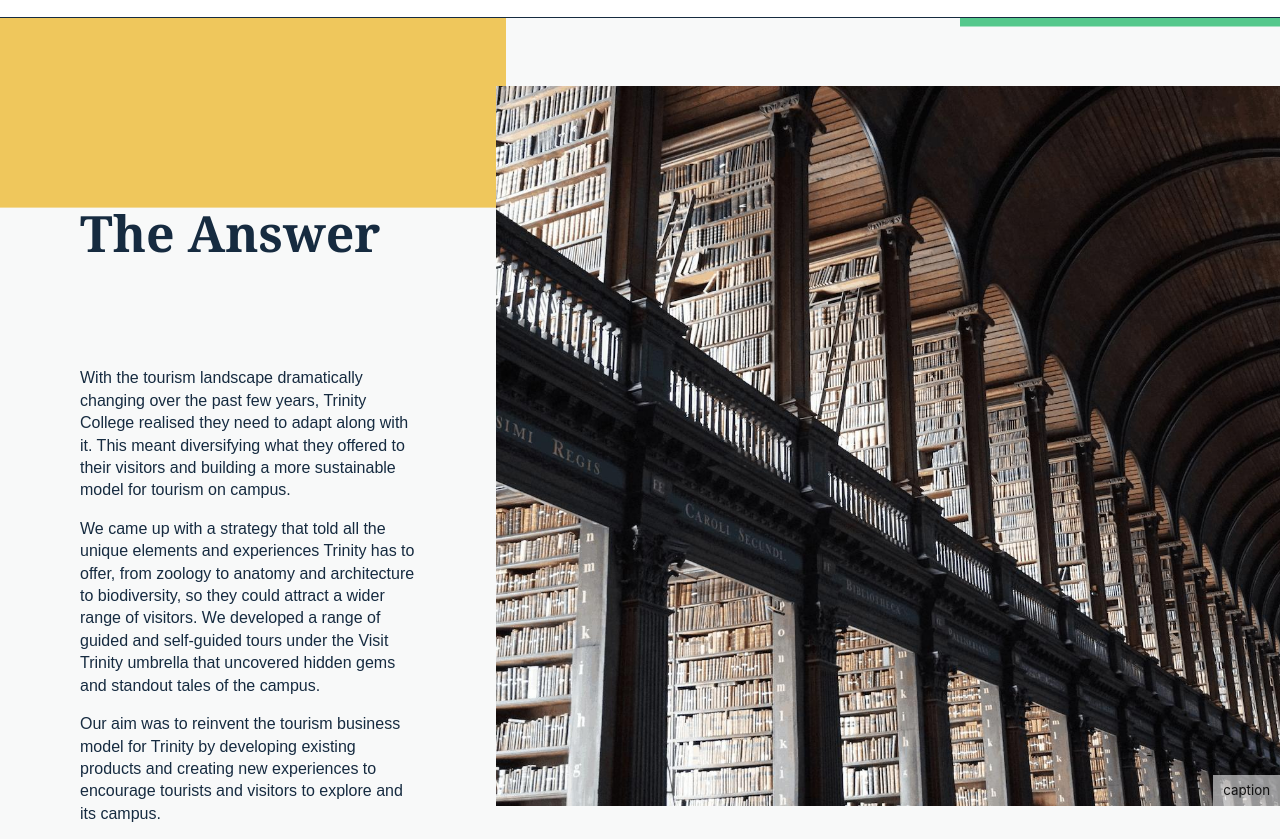
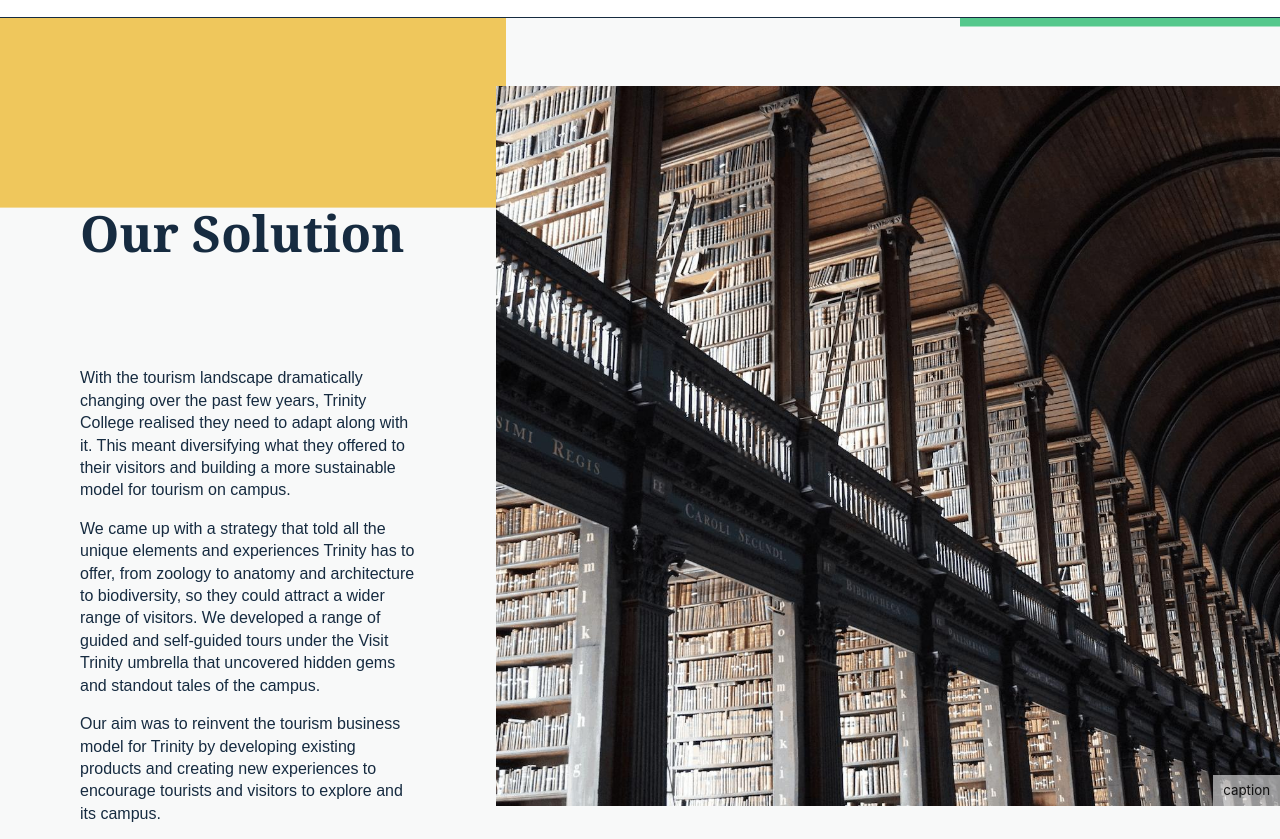
Before and after one commit to HarryFischer/wrecktangle, a Jekyll site: the page built from _projects/trinity-college-dublin.markdown, in a window 1280 px wide and 900 px high, scrolled down 1341 px, cut to the strip 61-900 px from the top of the window. Built offline with Jekyll 4.4.1, drawn with Linux system fonts in a browser that asks for light colours.

Commit message:
Updated Trinity College Dublin

```diff
--- a/_projects/trinity-college-dublin.markdown
+++ b/_projects/trinity-college-dublin.markdown
@@ -27,7 +27,7 @@ content-block:
   image-caption: caption
   alt: alt
   array:
-  - question: The Answer
+  - question: Our Solution
     answer-text: "With the tourism landscape dramatically changing over the past few
       years, Trinity College realised they need to adapt along with it. This meant
       diversifying what they offered to their visitors and building a more sustainable
```
